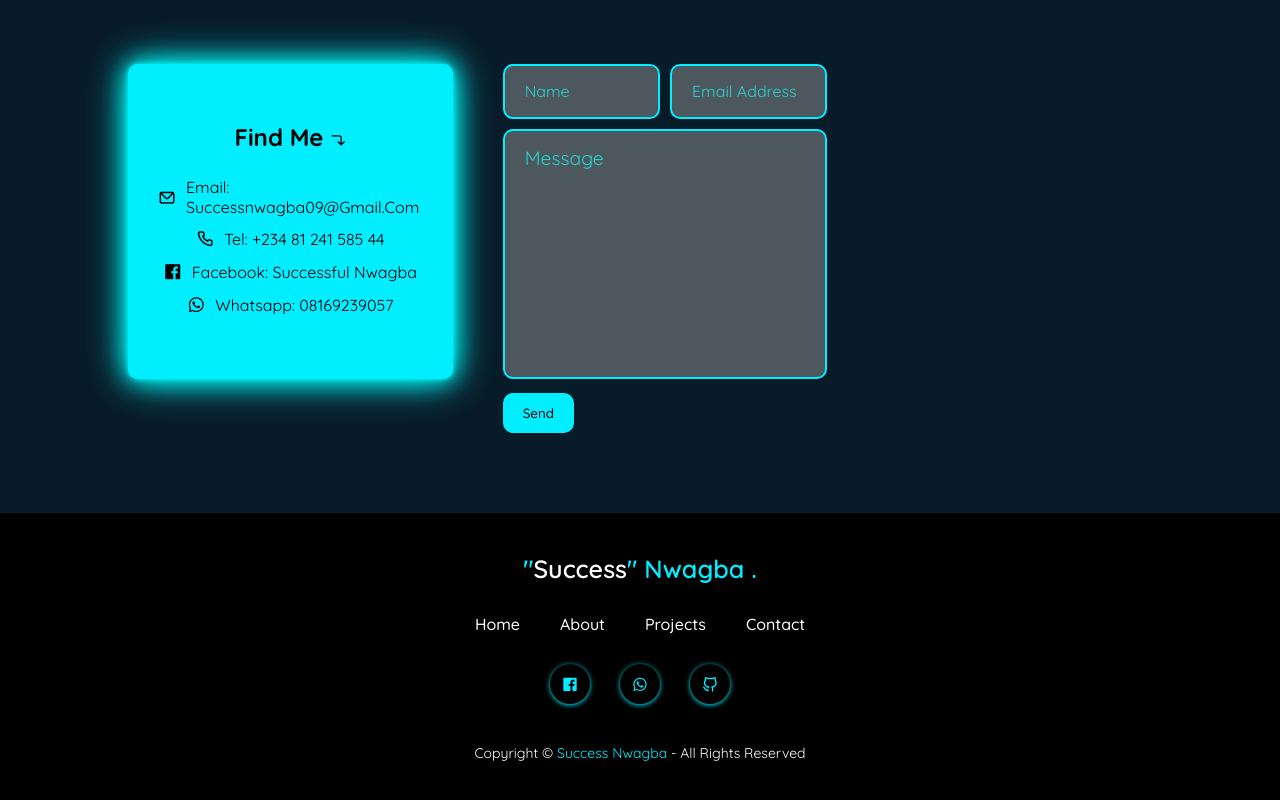
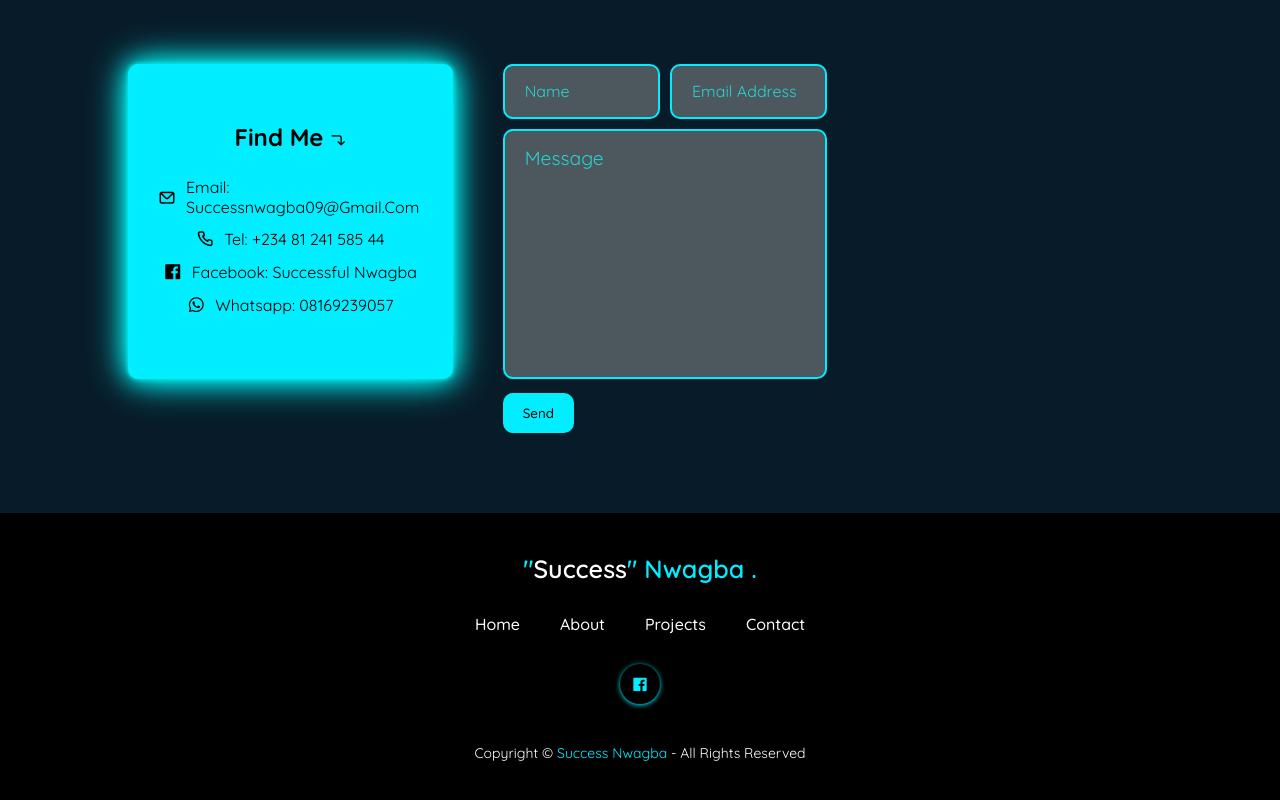
Before and after one commit to princedevv/successport-website, a plain HTML site: page index.html in a window 1280 px wide. Shown: the part 3546-4346 px from the top of the page. Drawn offline with nearby package versions, Linux system fonts and the light colour scheme.

Commit message:
Update index.html

```diff
--- a/index.html
+++ b/index.html
@@ -333,8 +333,6 @@
         </div>
         <div class="footer-social-icons">
             <div class="icon"><i class="uil uil-facebook"></i></div>
-            <div class="icon"><i class="uil uil-whatsapp"></i></div>
-            <div class="icon"><i class="uil uil-github-alt"></i></div>
         </div>
         <div class="bottom-footer">
             <p style="color: white;">Copyright &copy; <a href="#home" style="text-decoration: none; color: #0ef;">Success Nwagba</a> - All rights reserved</p>
```
